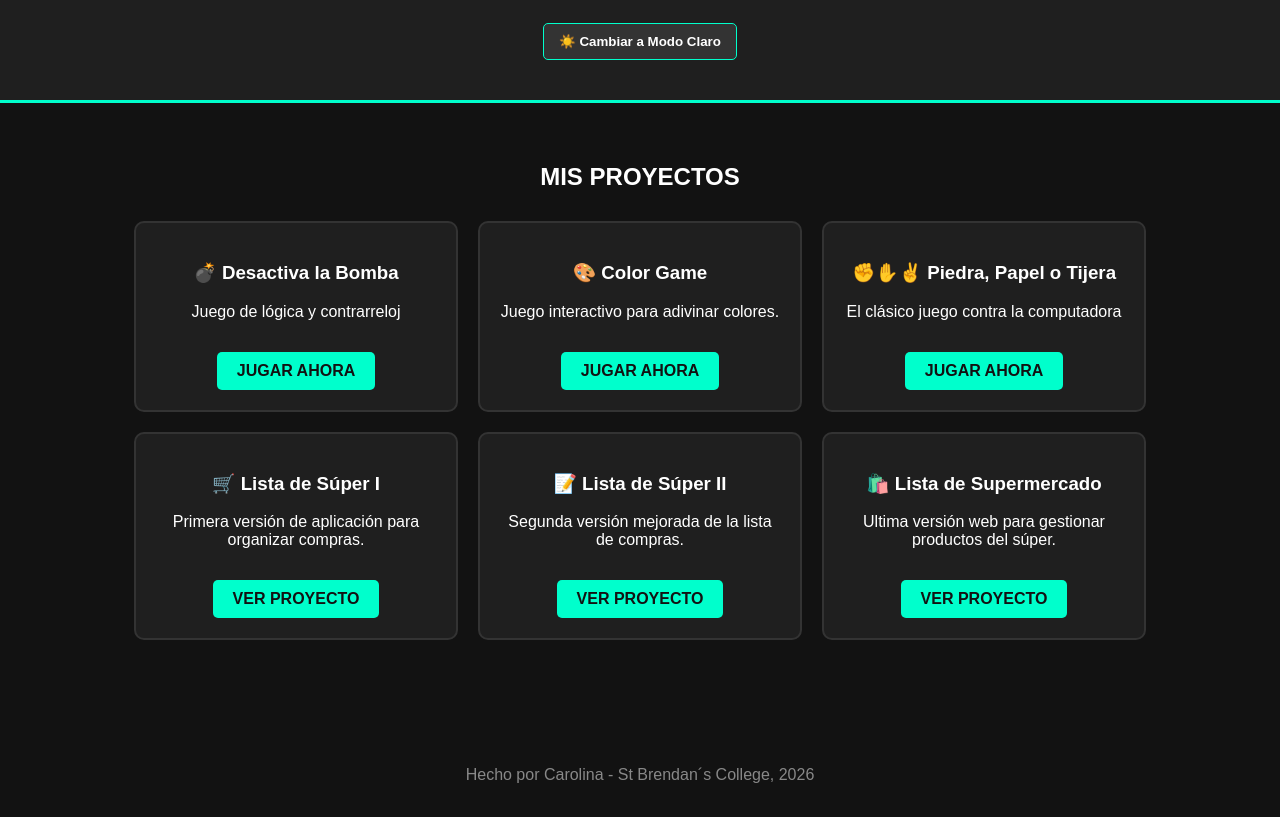
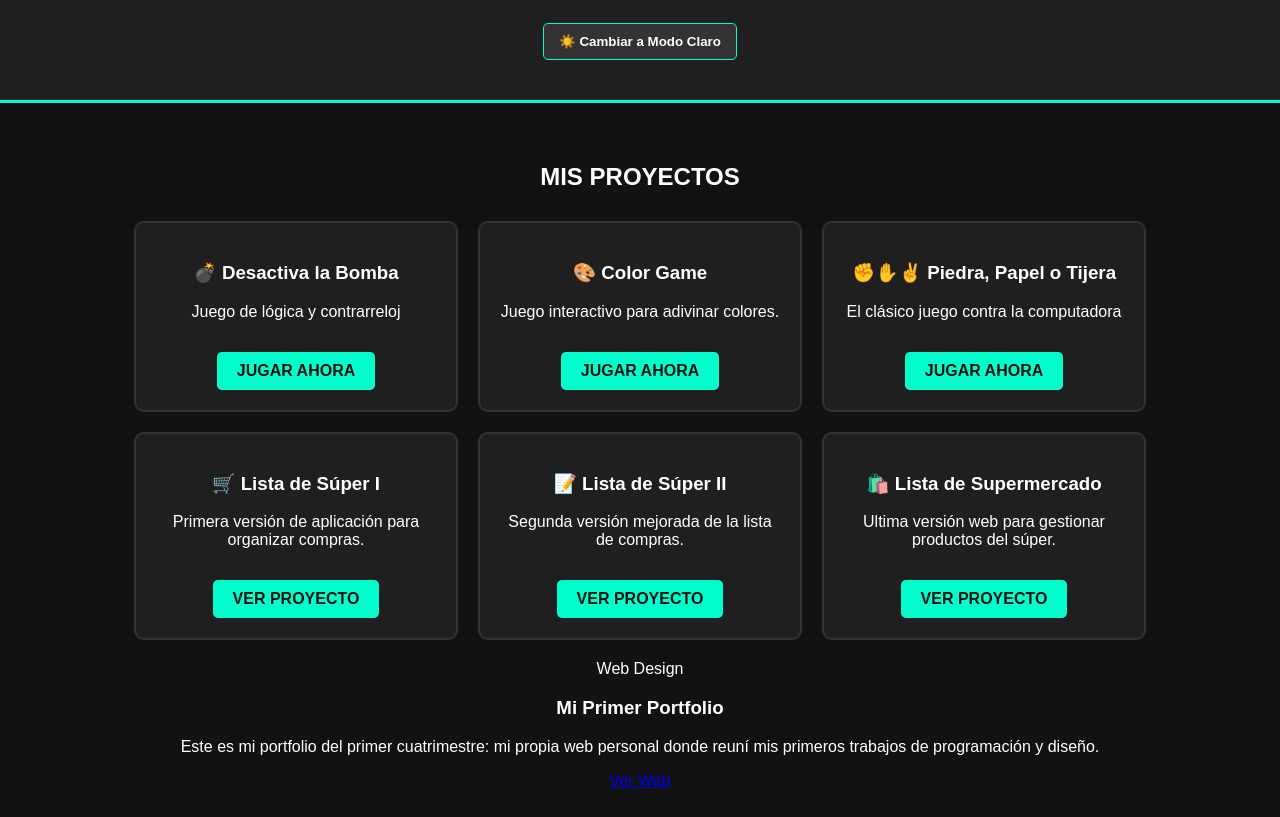
Before and after one commit to carolinaedelsteinpernice/portfolio-final, a plain HTML site: page index.html in a window 1280 px wide. Shown: the part 135-952 px from the top of the page. Drawn offline with Linux system fonts and the light colour scheme.

Commit message:
Update index.html

```diff
--- a/index.html
+++ b/index.html
@@ -59,6 +59,12 @@
                 <p>Ultima versión web para gestionar productos del súper.</p>
                 <a href="https://carolinaedelsteinpernice.github.io/Lista-de-supermercado/" target="_blank" class="btn-jugar">VER PROYECTO</a>
             </div>
+<!-- Proyecto: Portfolio Primer Cuatrimestre -->
+      <div class="card" data-category="web">
+        <div class="card-badge">Web Design</div>
+        <h3>Mi Primer Portfolio</h3>
+        <p>Este es mi portfolio del primer cuatrimestre: mi propia web personal donde reuní mis primeros trabajos de programación y diseño.</p>
+        <a href="https://carolinaedelsteinpernice.github.io/portfolio/" target="_blank" class="btn">Ver Web</a>
 
         </div>
     </main>
```
